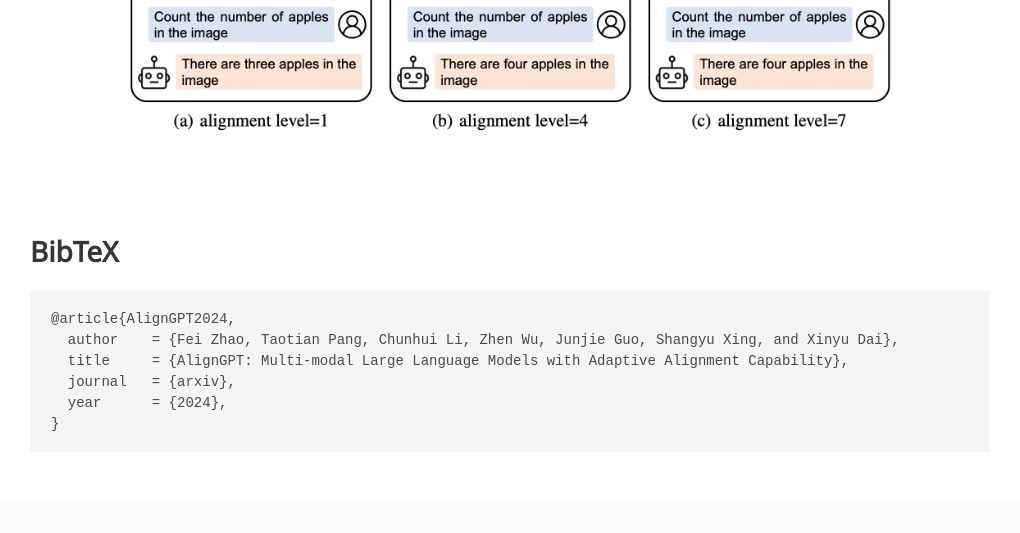
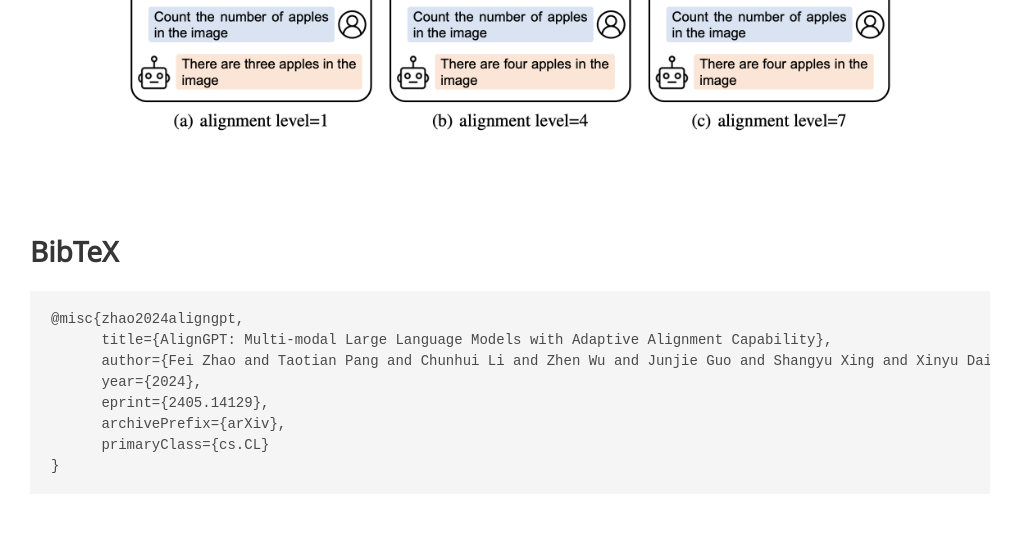
Before and after one commit to AlignGPT-VL/aligngpt-vl.github.io, a plain HTML site: page index.html in a window 1280 px wide. Shown: the part 3123-3656 px from the top of the page, without its empty margins (130-1150 px from the left). Drawn offline with nearby package versions, Linux system fonts and the light colour scheme; some icons are missing; a web font is replaced by a local one.

Commit message:
revise the website

```diff
--- a/index.html
+++ b/index.html
@@ -144,7 +144,7 @@
 
               <!-- Model Link. -->
               <span class="link-block">
-                <a href=""
+                <a href="https://huggingface.co/nlpzhaof"
                    class="external-link button is-normal is-rounded is-dark">
                   <span class="icon">
                       <i class="fas fa-share-square"></i>
@@ -239,11 +239,13 @@
 <section class="section" id="BibTeX">
   <div class="container is-max-desktop content">
     <h2 class="title">BibTeX</h2>
-    <pre><code>@article{AlignGPT2024,
-  author    = {Fei Zhao, Taotian Pang, Chunhui Li, Zhen Wu, Junjie Guo, Shangyu Xing, and Xinyu Dai},
-  title     = {AlignGPT: Multi-modal Large Language Models with Adaptive Alignment Capability},
-  journal   = {arxiv},
-  year      = {2024},
+    <pre><code>@misc{zhao2024aligngpt,
+      title={AlignGPT: Multi-modal Large Language Models with Adaptive Alignment Capability},
+      author={Fei Zhao and Taotian Pang and Chunhui Li and Zhen Wu and Junjie Guo and Shangyu Xing and Xinyu Dai},
+      year={2024},
+      eprint={2405.14129},
+      archivePrefix={arXiv},
+      primaryClass={cs.CL}
 }</code></pre>
   </div>
 </section>
```
Also changed, not shown: 1 other file.
